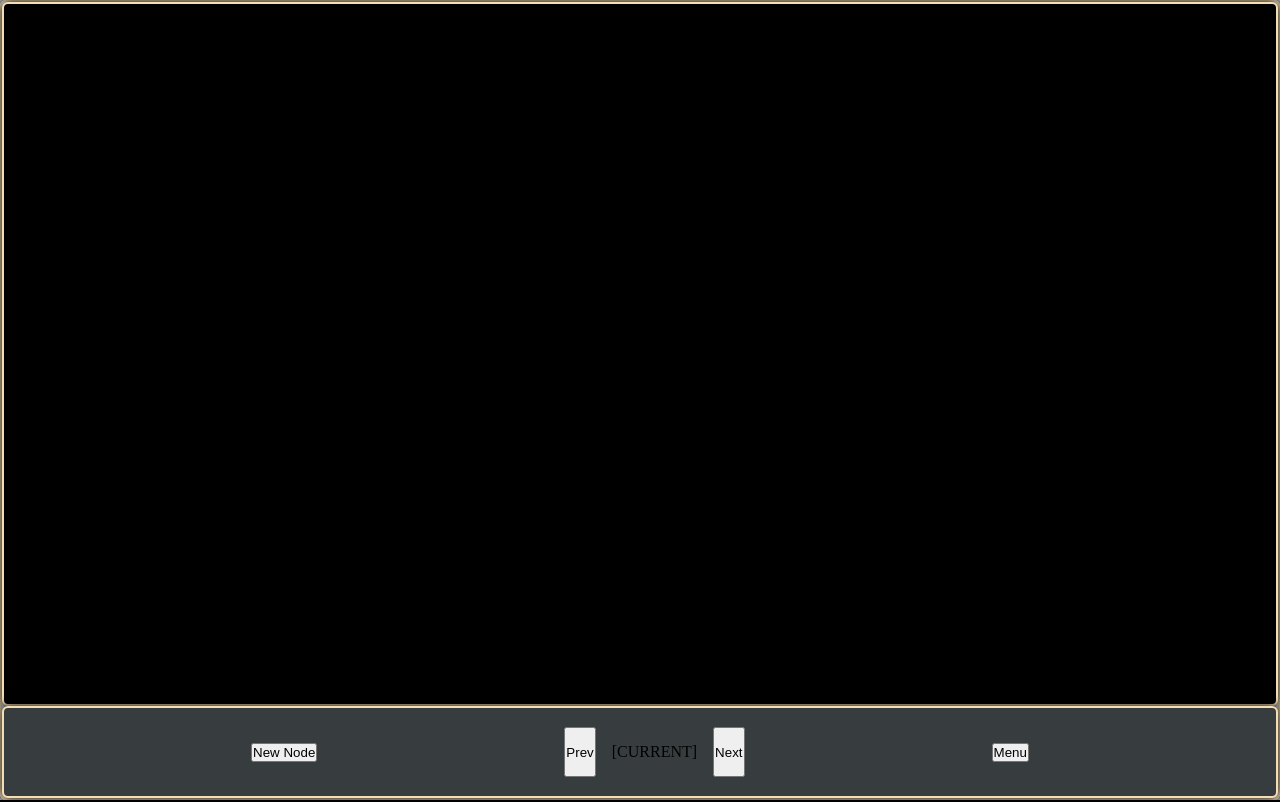
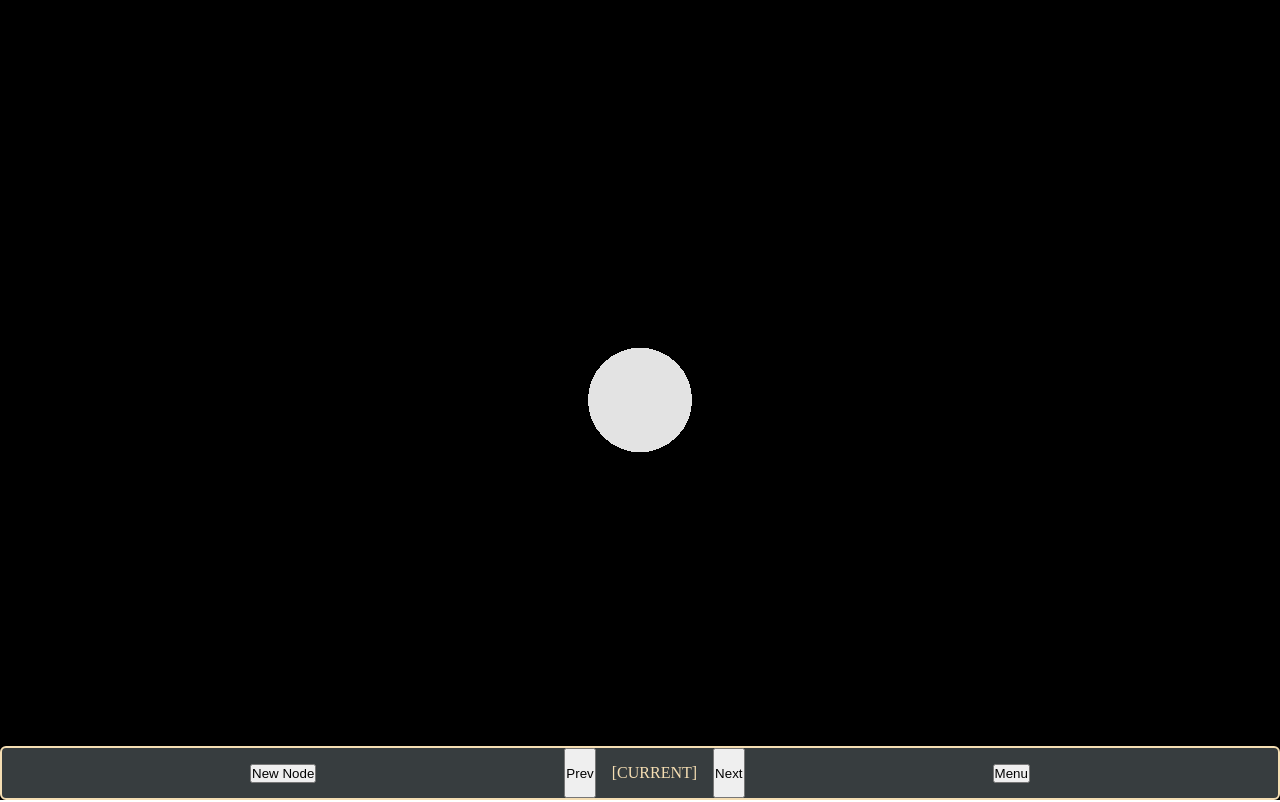
Before and after one commit to JStameus/skalver, a plain HTML site: page index.html in a window 1280 px wide. Shown: the top 802 px of the page. Drawn offline with nearby package versions, Linux system fonts and the light colour scheme.

Commit message:
Tweaked toolbar so that it has a fixed position and doesn't mess with the render canvas, deleted redundant html elements and did some minor code cleanup on main.js and scenemanager.js

```diff
--- a/code/main.js
+++ b/code/main.js
@@ -1,5 +1,4 @@
 // ---- UI FUNCTIONALITY ----
-
 // Buttons & Event Listeners
 const newNodeButton = document.querySelector("#button_newNode");
 newNodeButton.addEventListener("click", () => {
@@ -34,9 +33,11 @@ function updateToolbarDisplay() {
 loadTreeFile("../resources/tree_test.json");
 setTimeout(() => {
     initializeSkillTree();
+    // TODO: Maybe this should be moved?
+    renderer.domElement.style.flex = 4;
 }, 500);
 setTimeout(() => {
     spawnNodeObjects(selectedSkill);
 }, 1000);
 
-renderLoop();
+runRenderLoop();
--- a/code/scenemanager.js
+++ b/code/scenemanager.js
@@ -26,8 +26,8 @@ function spawnNodeObjects(skillTree) {
 // ----------------------------
 
 // ---- MAIN RENDER LOOP ----
-function renderLoop() {
-    requestAnimationFrame(renderLoop);
+function runRenderLoop() {
+    requestAnimationFrame(runRenderLoop);
 
     // Put all input checks here
     controlCamera();
--- a/index.html
+++ b/index.html
@@ -10,9 +10,6 @@
 	</head>
 
 	<body>
-		<section class="window_generic" id="app_container_main">
-            <canvas id="app_viewport" class="window_generic">
-            </canvas>
         <div id="app_toolbar" class="window_generic">
             <button id="button_newNode">New Node</button>
             <div id="toolbar_skillselector">
@@ -24,7 +21,6 @@
             </div>
             <button id="button_toggleMenu">Menu</button>
         </div>
-		</section>
         <script src="code/three.js"></script>
         <script src="code/scenemanager.js"></script>
         <script src="code/skillmanager.js"></script>
--- a/style.css
+++ b/style.css
@@ -16,21 +16,11 @@ html, body {
 }
 
 /* Main App Elements */
-#app_container_main {
-    width: 100%;
-    height: 100%;
-    display: flex;
-    flex-direction: column;
-}
-
-#app_viewport {
-   background-color: black;
-   flex: 8
-}
-
 #app_toolbar {
+    position: absolute;
+    bottom: 0;
+    width: 100vw;
     background-color: rgb(55, 61, 63);
-    flex: 1;
     display: flex;
     flex-direction: row;
     align-items: center;
@@ -45,6 +35,7 @@ html, body {
 
 #toolbar_skillselector p {
     flex: 4;
+    color: wheat;
 }
 
 #toolbar_skillselector button {
```
Lines whose indentation alone changed are shown as unchanged.
